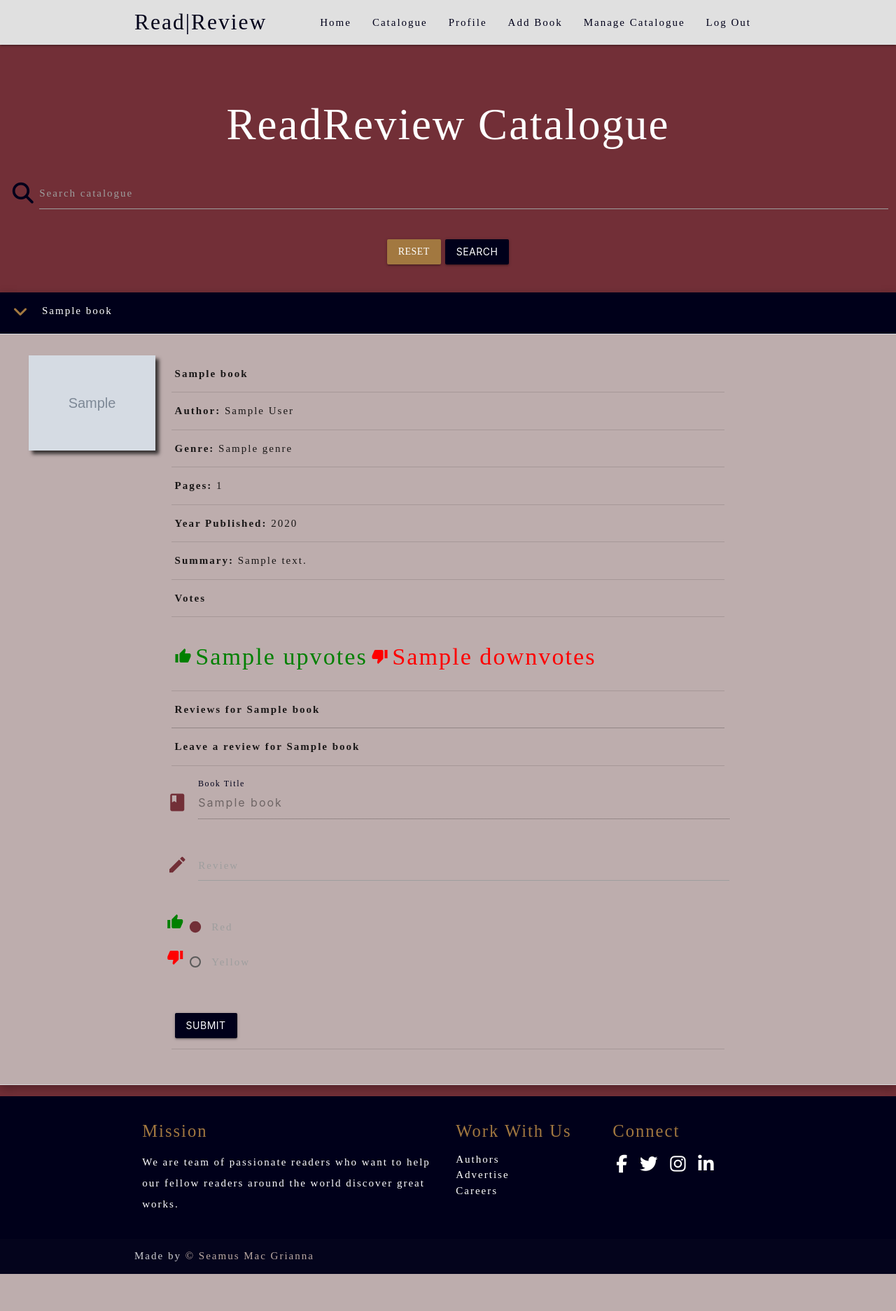
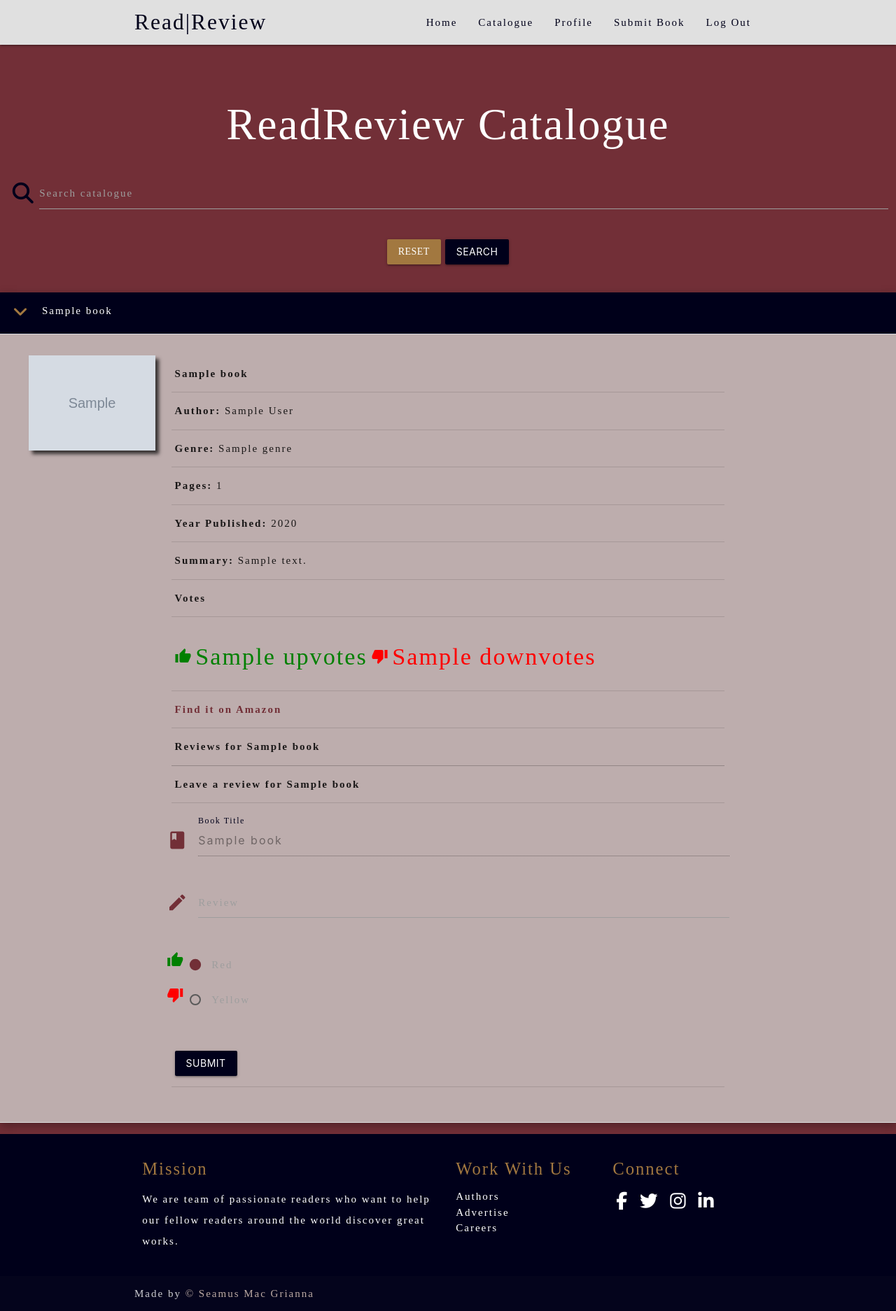
Before and after one commit to seamusmacg/readreview, a Flask app: page /search in a window 1280 px wide, after a click that opens the changed part. Shown: the whole page at 70% size. Before the commit the page ends 1821 px from the top, so only its background shows below. Run offline with Flask 2, Linux system fonts and the light colour scheme; the visitor is signed in with stand-in values (Sample User, id 1); grey boxes marked "Sample" are stand-in pictures; a database or web service that is not in the repository returns one stand-in record (values such as "Sample title"); some libraries are stand-ins or nearby versions; some web fonts are replaced.

Commit message:
Format document - indentation, comments etc..

```diff
--- a/static/css/style.css
+++ b/static/css/style.css
@@ -181,7 +181,6 @@ textarea:focus {
  padding-top: 40px;
 }
 
-
 .delete-error {
  color: red;
  display: none;
@@ -195,7 +194,6 @@ textarea:focus {
  text-align: center;
  padding-top: 40px;
 }
-
 
 .edit-error {
  color: red;
@@ -223,7 +221,6 @@ textarea:focus {
   color: #00001a;
 }
 
-
 .modify-review {
  color: #722F37;
 }
@@ -248,7 +245,6 @@ td a:hover {
  text-align: center !important;
  display: inline-block !important;
 }
-
 
 /* https://stackoverflow.com/questions/61845621/how-to-change-color-of-materialize-multiple-select-checkbox */
 [type="checkbox"]:checked+span:not(.lever):before {
@@ -279,7 +275,6 @@ td a:hover {
   font-size: x-large;
   padding-bottom: 12px;
 }
-
 
 /* Custom CSS Parallax Template */
 nav ul a,
--- a/templates/base.html
+++ b/templates/base.html
@@ -25,11 +25,10 @@
       <!-- Top Navbar -->
       <ul class="right hide-on-med-and-down">
         <li><a href="{{ url_for('get_home') }}">Home</a></li>
-        <li><a href="#">Catalogue</a></li>
+        <li><a href="{{ url_for('get_catalogue') }}">Catalogue</a></li>
         {% if session.user %}
         <li><a href="{{ url_for('get_profile') }}">Profile</a></li>
-            <li><a href="#">Add Book</a></li>
-            <li><a href="#">Manage Catalogue</a></li>
+        <li><a href="{{ url_for('submit_book') }}">Submit Book</a></li>
         <li><a href="{{ url_for('logout') }}">Log Out</a></li>
         {% else %}
         <li><a href="{{ url_for('login') }}">Log In</a></li>
@@ -62,7 +61,7 @@
   {% block content %}
   {% endblock %}
 
-
+  <!-- Footer -->
   <footer class="page-footer">
     <div class="container">
       <div class="row">
--- a/templates/book.html
+++ b/templates/book.html
@@ -1,7 +1,7 @@
 {% extends "base.html" %}
 {% block content %}
 
-<!-- Register Form -->
+<!-- Submit Book Form -->
 <section class="book-form">
   <form name="submit_book">
     <div class="form-container">
@@ -14,8 +14,7 @@
             <div class="card-content grey lighten-2">
               <div class="input-field">
                 <label for="title">Title</label>
-                <input type="text" id="title" name="title" minlength="4" maxlength="100" class="validate"
-                  required>
+                <input type="text" id="title" name="title" minlength="4" maxlength="100" class="validate" required>
                 <span class="helper-text" data-error="Book must be between 2 and 100 characters"></span>
               </div><br>
 
--- a/templates/catalogue.html
+++ b/templates/catalogue.html
@@ -5,6 +5,7 @@
   <div class="catalogue-container">
     <h1 class="center-align white-text">ReadReview Catalogue</h1>
     <div class="row">
+      <!-- Search Form -->
       <form action="{{ url_for('search') }}" method="post" class="col s12">
         <div class="row center-align white-text">
           <div class="input-field col s12">
@@ -21,6 +22,7 @@
       </form>
     </div>
 
+    <!-- Collapsible of books -->
     <ul class="collapsible popout">
       {% for book in books %}
       <li>
@@ -97,6 +99,11 @@
                         <h4 style="display: inline-block; color: red">{{ book.downvotes }}</h4>
                       </span>
                     </td>
+                  </tr>
+                  <tr>
+                    <td><strong style="font-weight: bold;"><a
+                          href="https://www.amazon.co.uk/s?k={{ book.title }}&i=stripbooks" target="_blank"> Find
+                          it on Amazon</a></strong></td>
                   </tr>
 
                   <thead>
@@ -203,14 +210,14 @@
                           <p>
                             <label>
                               <i class="material-icons prefix" style="color: green;">thumb_up</i>
-                              <input name="group1" type="radio" value="thumb-up" checked />
+                              <input id="group1-{{ book._id }}" name="group1" type="radio" value="thumb-up" checked />
                               <span>Red</span>
                             </label>
                           </p>
                           <p>
                             <label>
                               <i class="material-icons prefix" style="color: red;">thumb_down</i>
-                              <input name="group1" type="radio" value="thumb-down" />
+                              <input id="group1-{{ book.title }}" name="group1" type="radio" value="thumb-down" />
                               <span>Yellow</span>
                             </label>
                           </p>
--- a/templates/login.html
+++ b/templates/login.html
@@ -24,7 +24,7 @@
 
               <div class="form-field">
                 <label>
-                  <input type="checkbox" onclick="togglePassword()"/>
+                  <input type="checkbox" onclick="togglePassword()" />
                   <span>Show Password</span>
                 </label>
               </div><br>
```
Also changed, not shown: app.py (+12 -2 lines), static/js/script.js (+16 -53 lines), templates/index.html (+5 -13 lines), templates/register.html (+5 -3 lines), user/models.py (+51 -34 lines), templates/profile.html (indentation only). Lines whose indentation alone changed are shown as unchanged.
